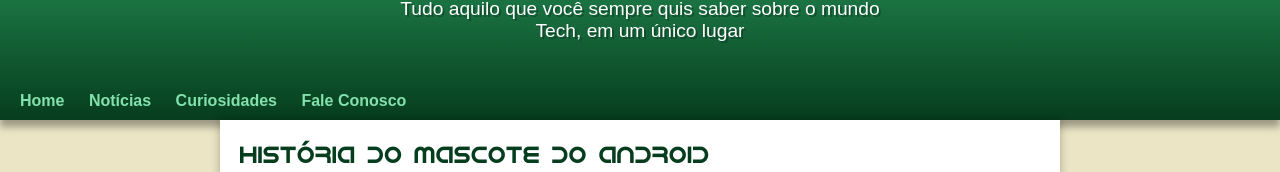
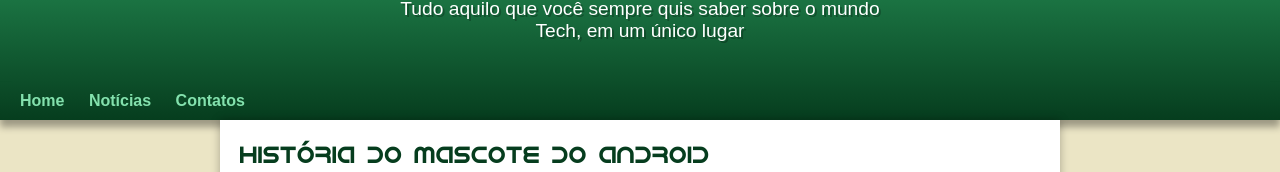
Before and after one commit to clara-silva-martins/projeto-android, a plain HTML site: page index.html in a window 1280 px wide. Shown: the part 119-291 px from the top of the page. Drawn offline with Linux system fonts and the light colour scheme.

Commit message:
Update index.html

```diff
--- a/index.html
+++ b/index.html
@@ -16,8 +16,8 @@
     <nav>
         <a class="linkcomquadrado" href="home.html">Home</a>
         <a class="linkcomquadrado" href="noticias.html">Notícias</a>
-        <a class="linkcomquadrado" href="curiosidades.html">Curiosidades</a>
-        <a class="linkcomquadrado" href="faleconosco.html">Fale Conosco</a>
+        <a class="linkcomquadrado" href="contatos.html">Contatos</a>
+
     </nav>
 </header>
 
```
